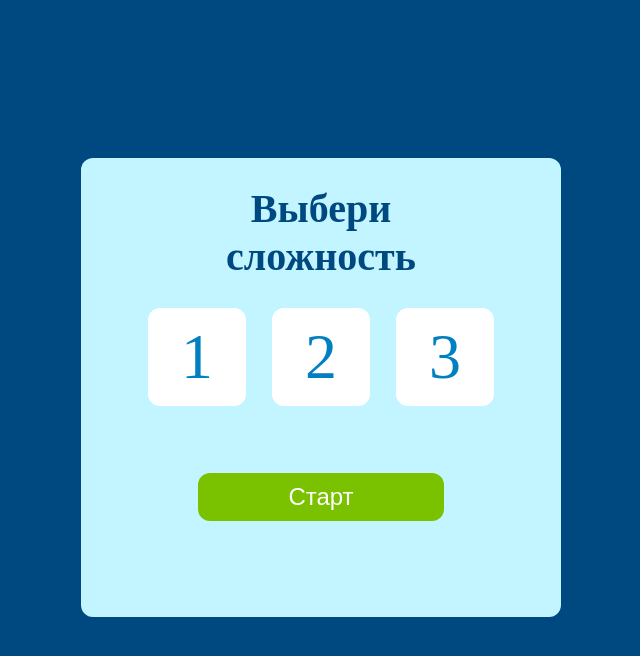
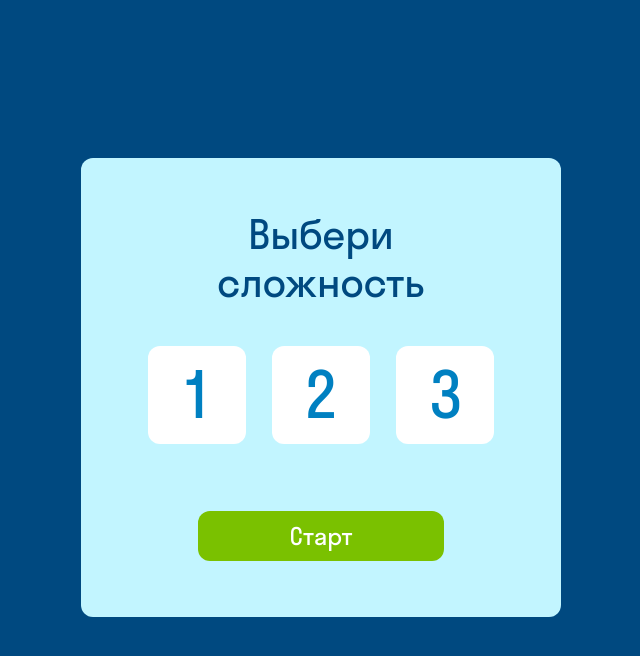
Before and after one commit to Alex-Viet/Devtools-Skypro, a plain HTML site: page index.html in a window 1280 px wide. Shown: the whole page, without its empty margins (191-831 px from the left). Drawn offline with Linux system fonts and the light colour scheme.

Commit message:
Верстка стартовой страницы завершена

```diff
--- a/css/style.scss
+++ b/css/style.scss
@@ -1,7 +1,16 @@
+@font-face {
+    font-family: "StratosSkyeng";
+    font-style: normal;
+    font-weight: 400;
+    src: url(../fonts/statosskyeng-v1.001/stratosskyengweb-regular.woff2) format("woff2");
+    font-display: swap;
+}
+
 body {
     margin: 0;
     padding: 0;
     background-color: #004980;
+    font-family: StratosSkyeng;
 }
 
 .info {
@@ -20,6 +29,7 @@ body {
         text-align: center;
         font-size: 40px;
         line-height: 48px;
+        margin-top: 52px;
     }
 
     &__level {
@@ -34,6 +44,7 @@ body {
         height: 98px;
         background-color: #fff;
         border-radius: 12px;
+        box-sizing: border-box;
         display: flex;
         flex-direction: column;
         justify-content: center;
@@ -41,11 +52,17 @@ body {
         font-size: 64px;
         line-height: 72px;
         color: #0080C1;
+        cursor: pointer;
+
+        &:hover {
+            border: 1px solid #000;
+        }
     }
 
     &__go {
+        font-family: StratosSkyeng;
         width: 246px;
-        height: 48px;
+        height: 50px;
         margin-top: 67px;
         margin-bottom: 50px;
         background-color: #7AC100;
@@ -55,5 +72,6 @@ body {
         color: #fff;
         font-size: 24px;
         line-height: 32px;
+        cursor: pointer;
     }
 }
--- a/index.html
+++ b/index.html
@@ -12,7 +12,7 @@
 <body>
     <div class="container">
         <div class="info">
-            <h1 class="info__title">Выбери<br> сложность</h1>
+            <p class="info__title">Выбери<br> сложность</p>
             <div class="info__level">
                 <div class="info__level-choice">1</div>
                 <div class="info__level-choice">2</div>
```
Also changed, not shown: css/style.css, fonts/statosskyeng-v1.001/stratosskyengweb-regular.woff (added), fonts/statosskyeng-v1.001/stratosskyengweb-regular.woff2 (added), 1 other file.
